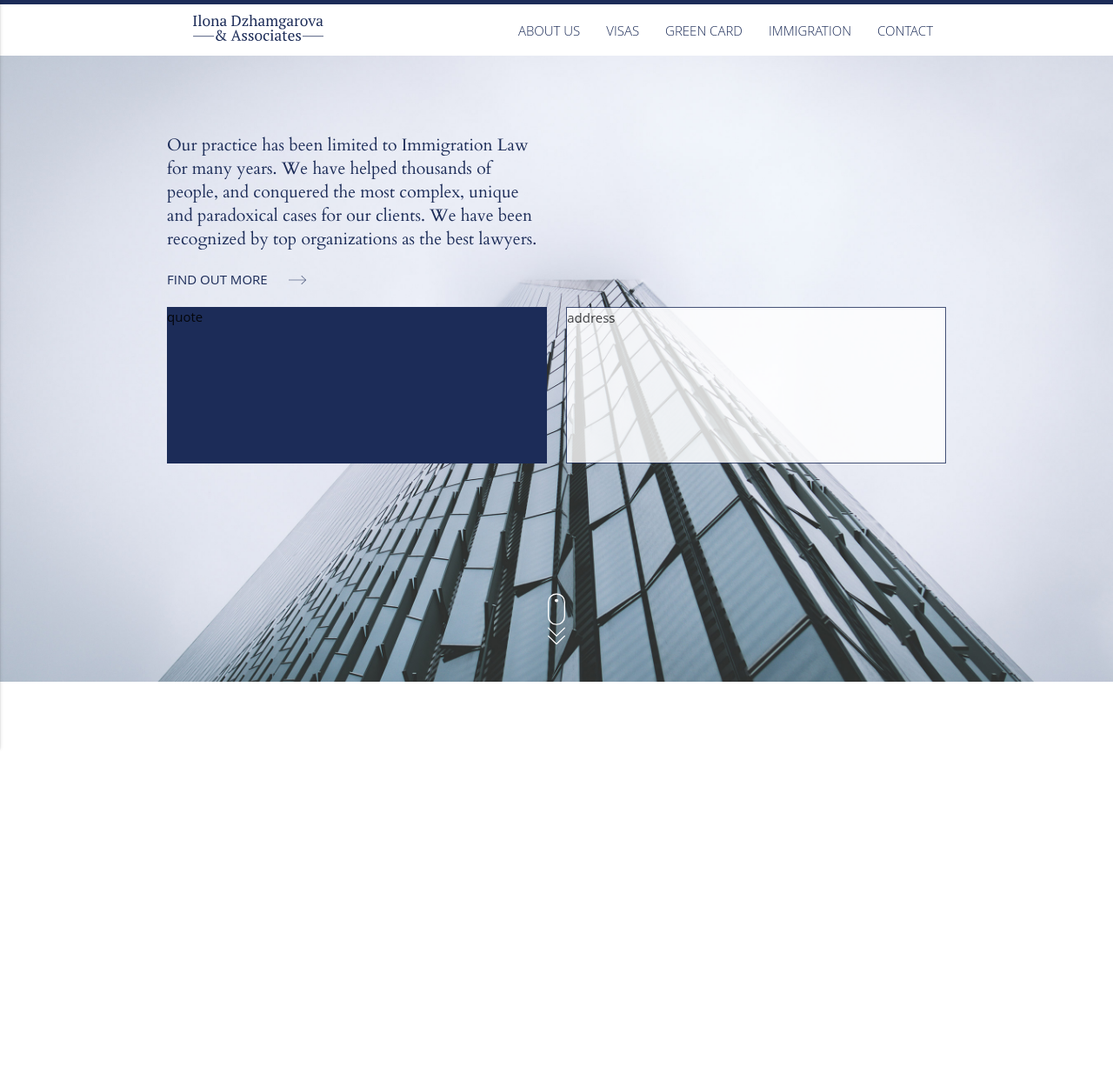
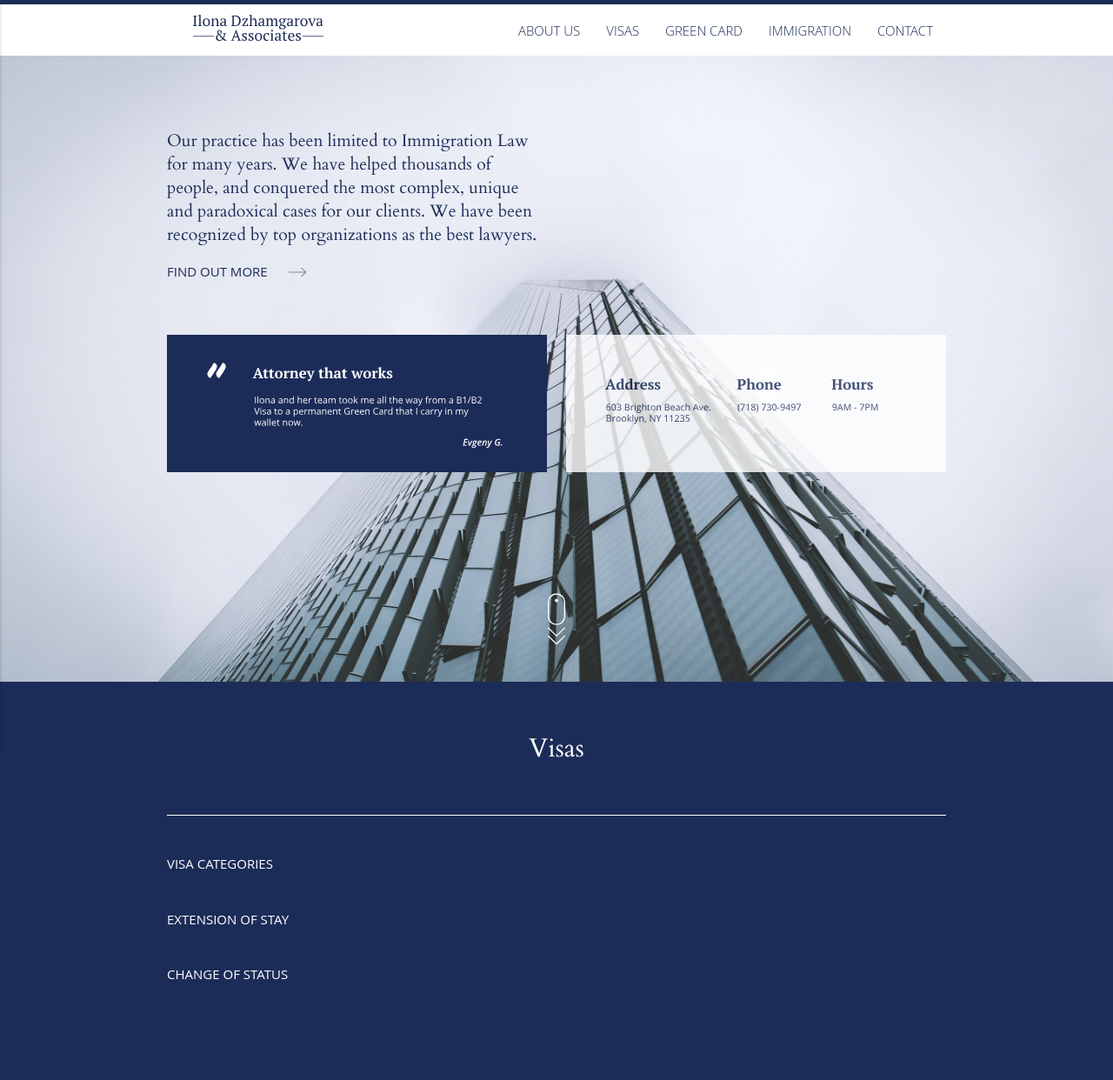
Before and after one commit to olegchursin/dzhamgarovalaw, a plain HTML site: page index.html in a window 1280 px wide. Shown: the whole page at 87% size. Before the commit the page ends 800 px from the top, so only its background shows below. Drawn offline with nearby package versions, Linux system fonts and the light colour scheme.

Commit message:
finish intro section, add visas section

```diff
--- a/css/styles.css
+++ b/css/styles.css
@@ -19,17 +19,22 @@ h3 {
 }
 
 h1 {
-    font-size: 1.5rem;
+    font-size: 2.5rem;
 }
 
 h2 {
+    font-size: 2rem;
+    margin: 0;
+}
+
+h3 {
     font-size: 1.3rem;
     line-height: 1.8rem;
 }
 
-h3 {
-    font-size: 1.2rem;
-    font-style: italic;
+h4 {
+    font-size: 1rem;
+    text-transform: uppercase;
 }
 
 
@@ -115,16 +120,16 @@ nav ul a:hover {
 }
 
 
-/********************
+/*********************
 
 Homepage intro section
 
-********************/
+*********************/
 
 .intro {
     position: relative;
     height: 90%;
-    background: url("../img/dhzamgarovalaw-hero-photo-julian-santa-ana-.jpg") no-repeat center center;
+    background: url("../img/dhzamgarovalaw-hero-photo.jpg") no-repeat center center;
     background-size: cover;
     z-index: 1;
     -webkit-font-smoothing: antialiased;
@@ -155,14 +160,51 @@ Homepage intro section
     margin: 60px 0 0 32px;
 }
 
+.testimonial__address {
+    padding-top: 30px;
+}
+
+@media only screen and (max-width: 600px) {
+    /* remove padding-top from testimonial__address section on smaller screens */
+    .testimonial__address {
+        padding-top: 0;
+    }
+}
+
 .intro__testimonial {
     height: 180px;
-    background-color: #1c2c58;
+    background: url("../img/testimonial.svg") no-repeat center center;
 }
 
 .intro__address {
     height: 180px;
-    background-color: #fff;
+    background: url("../img/contact-intro.svg") no-repeat center center;
     opacity: .8;
-    border: 1px solid #1c2c58;
 }
+
+.intro__address__content {
+    margin-left: 30px;
+}
+
+/*********************
+
+Homepage visas section
+
+*********************/
+.visas {
+    background-color: #1c2c58;
+}
+.visas .container {
+    padding-bottom: 100px;
+}
+.visas .container h2, h4 {
+    color: #fff;
+}
+.visas .container h2 {
+    text-align: center;
+    padding: 60px 0;
+    border-bottom: 1px solid #fff;
+}
+.visas .container h4 {
+    padding-top: 30px;
+}
--- a/index.html
+++ b/index.html
@@ -4,7 +4,7 @@
 <head>
     <meta charset="UTF-8">
     <meta name="viewport" content="width=device-width, initial-scale=1.0, minimum-scale=1.0, maximum-scale=1.0">
-    <meta name="keywords" content="Immigration Lawer, US Immigration, Immigration to the united States">
+    <meta name="keywords" content="Immigration Lawer, Immigration Law, US Immigration, Immigration to the united States, Ilona Dzhamgarova">
     <meta name="description" content="Immigration Lawer">
     <title>Ilona Dzhamgarova & Associates</title>
     <!--Import Google Icon Font-->
@@ -49,26 +49,37 @@
             <!-- Impressum -->
             <div class="row">
                 <div class="col s12 m6 l6 impressum">
-                    <h2>Our practice has been limited  to  Immigration Law for many years. We have helped thousands of people, and conquered  the most complex, unique and paradoxical cases for our clients. We have been recognized by top organizations as the best lawyers.</h2>
-                    <a class="follow-up__link">Find out more <img src="img/arrow-right.svg" alt="Arrow Right" class="arrow-right"></a>
+                    <h3>Our practice has been limited  to  Immigration Law for many years. We have helped thousands of people, and conquered  the most complex, unique and paradoxical cases for our clients. We have been recognized by top organizations as the best lawyers.</h3>
+                    <a href="#" class="follow-up__link">Find out more <img src="img/arrow-right.svg" alt="Arrow Right" class="arrow-right"></a>
                 </div>
             </div>
             <!-- end Impressum -->
-            <div class="row">
-              <div class="col s12 l6">
-                <div class="intro__testimonial">quote</div>
-
-              </div>
-              <div class="col s12 l6">
-                <div class="intro__address">address</div>
-              </div>
+            <div class="testimonial__address">
+                <div class="row">
+                    <div class="col s12 m6 l6">
+                        <div class="intro__testimonial"></div>
+                    </div>
+                    <div class="col s12 m6 l6">
+                        <div class="intro__address"></div>
+                    </div>
+                </div>
             </div>
+            <!-- end .testimonial__address -->
         </div>
+        <!-- end .container -->
         <!-- Scroll down icon -->
         <img src="img/scroll-down-icon-wh.svg" alt="Scroll Down Icon" class="scroll-down-icon">
         <!-- end Scroll down icon -->
     </section>
     <!-- end Intro -->
+    <section class="visas">
+        <div class="container">
+            <h2>Visas</h2>
+            <h4>Visa Categories</h4>
+            <h4>Extension of Stay</h4>
+            <h4>Change of Status</h4>
+        </div> <!-- end .container -->
+    </section> <!-- end .visas -->
     <main>
     </main>
     <footer>
```
Also changed, not shown: img/contact-intro.svg (added), img/dhzamgarovalaw-hero-photo.jpg (renamed from img/dhzamgarovalaw-hero-photo-julian-santa-ana-.jpg), img/testimonial.svg (added).
